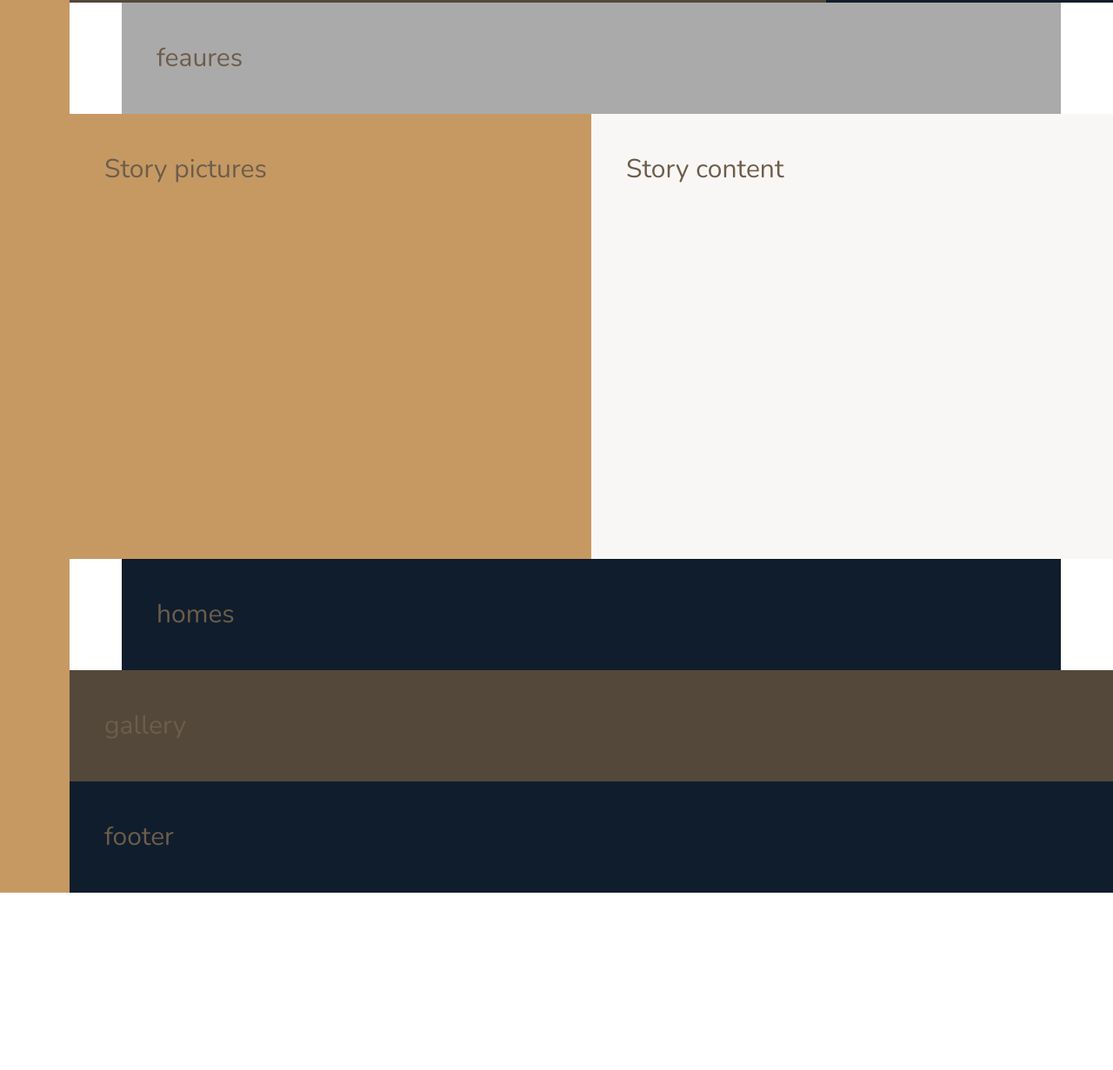
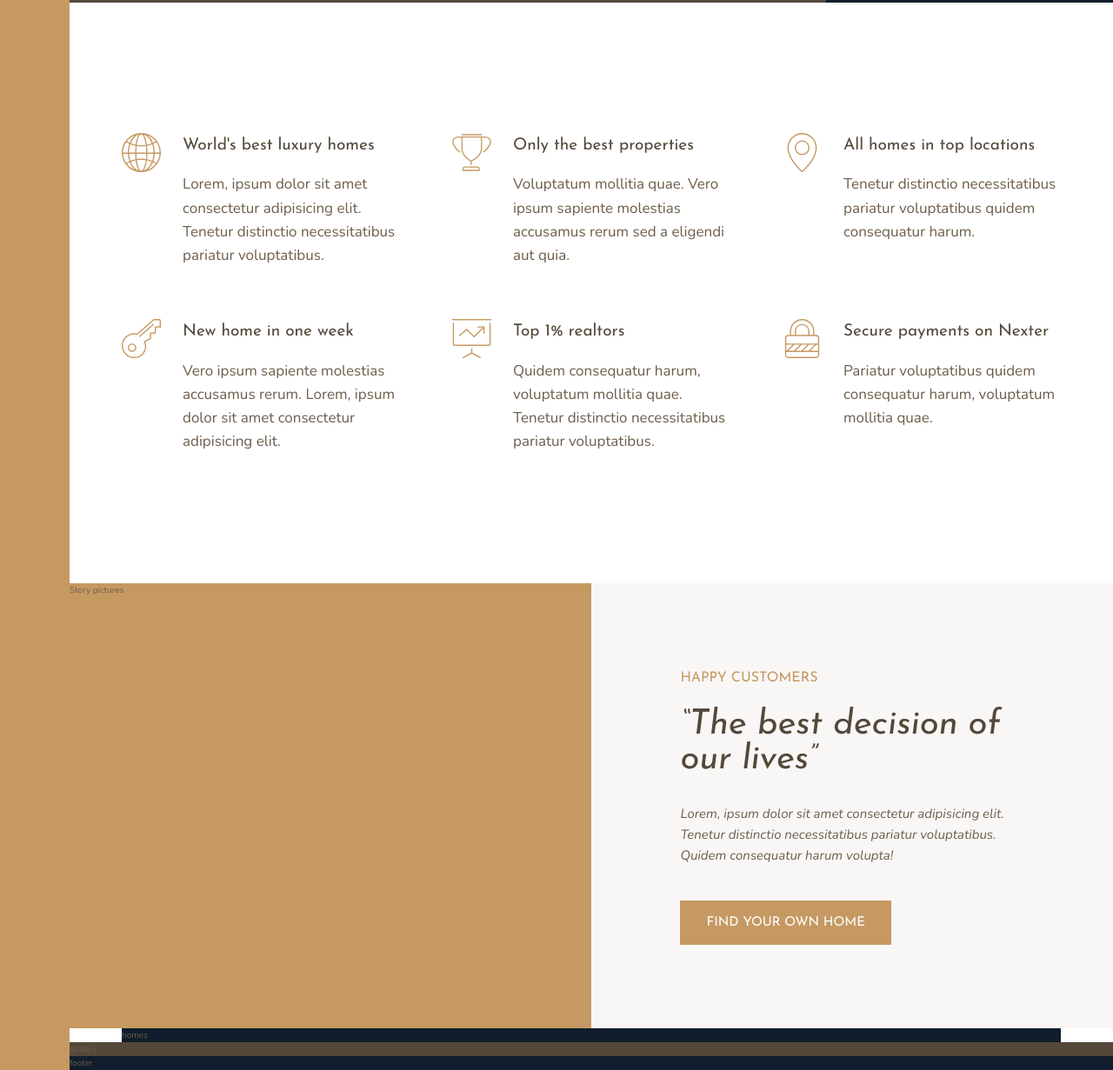
Before and after one commit to samkeel/Nexter, a website: page index.html in a window 1280 px wide. Shown: the part 637-1868 px from the top of the page at 87% size. Before the commit the page ends 1664 px from the top, so only its background shows below. Drawn offline with nearby package versions, Linux system fonts and the light colour scheme.

Commit message:
features and story section added

```diff
--- a/index.html
+++ b/index.html
@@ -25,7 +25,64 @@
     </div>
 
     <section class="features">
-        feaures
+        <div class="feature">
+            <svg class="feature__icon">
+                <use xlink:href="img/sprite.svg#icon-global"></use>
+            </svg>
+            <h4 class="heading-4 heading-4--dark">World's best luxury homes</h4>
+            <p class="feature__text">
+                Lorem, ipsum dolor sit amet consectetur adipisicing elit. Tenetur distinctio necessitatibus pariatur
+                voluptatibus.
+            </p>
+        </div>
+        <div class="feature">
+            <svg class="feature__icon">
+                <use xlink:href="img/sprite.svg#icon-trophy"></use>
+            </svg>
+            <h4 class="heading-4 heading-4--dark">Only the best properties</h4>
+            <p class="feature__text">
+                Voluptatum mollitia quae. Vero ipsum sapiente molestias accusamus rerum sed a eligendi aut quia.
+
+            </p>
+        </div>
+        <div class="feature">
+            <svg class="feature__icon">
+                <use xlink:href="img/sprite.svg#icon-map-pin"></use>
+            </svg>
+            <h4 class="heading-4 heading-4--dark">All homes in top locations</h4>
+            <p class="feature__text">
+                Tenetur distinctio necessitatibus pariatur voluptatibus quidem consequatur harum.
+            </p>
+        </div>
+        <div class="feature">
+            <svg class="feature__icon">
+                <use xlink:href="img/sprite.svg#icon-key"></use>
+            </svg>
+            <h4 class="heading-4 heading-4--dark">New home in one week</h4>
+            <p class="feature__text">
+                Vero ipsum sapiente molestias accusamus rerum. Lorem, ipsum dolor sit amet consectetur adipisicing elit.
+            </p>
+        </div>
+        <div class="feature">
+            <svg class="feature__icon">
+                <use xlink:href="img/sprite.svg#icon-presentation"></use>
+            </svg>
+            <h4 class="heading-4 heading-4--dark">Top 1% realtors</h4>
+            <p class="feature__text">
+                Quidem consequatur harum, voluptatum mollitia quae. Tenetur distinctio necessitatibus pariatur
+                voluptatibus.
+            </p>
+        </div>
+        <div class="feature">
+            <svg class="feature__icon">
+                <use xlink:href="img/sprite.svg#icon-lock"></use>
+            </svg>
+            <h4 class="heading-4 heading-4--dark">Secure payments on Nexter</h4>
+            <p class="feature__text">
+                Pariatur voluptatibus quidem consequatur harum, voluptatum mollitia quae.
+            </p>
+        </div>
+
     </section>
 
     <div class="story__pictures">
@@ -33,7 +90,13 @@
     </div>
 
     <div class="story__content">
-        Story content
+        <h3 class="heading-3 mb-sm">Happy Customers</h3>
+        <h2 class="heading-2 heading-2--dark mb-md">&ldquo;The best decision of our lives&rdquo;</h2>
+        <p class="story__text">
+            Lorem, ipsum dolor sit amet consectetur adipisicing elit. Tenetur distinctio necessitatibus pariatur
+            voluptatibus. Quidem consequatur harum volupta!
+        </p>
+        <button class="btn">Find your own home</button>
     </div>
 
     <section class="homes">
--- a/sass/_base.scss
+++ b/sass/_base.scss
@@ -42,8 +42,4 @@ body {
                             repeat(8, [col-start] minmax(min-content, 14rem) [col-end]) [center-end]
                             minmax(6rem, 1fr) [full-end];
 
-    & > * {
-        padding: 40px;
-        font-size: 3rem;
-    }
 }
--- a/sass/_features.scss
+++ b/sass/_features.scss
@@ -1,4 +1,30 @@
 .features {
-    background-color:  $color-grey-light-2;
     grid-column: center-start / center-end;
+
+    margin: 15rem 0;
+
+    display: grid;
+    // grid-template-columns: repeat(3, 1fr);
+    grid-template-columns: repeat(auto-fit, minmax(25rem, 1fr));
+    grid-gap: 6rem;
+    align-items: start;
 }
+
+.feature {
+
+    display: grid;
+    grid-template-columns: min-content 1fr;
+    grid-row-gap: 1.5rem;
+    grid-column-gap: 2.5rem;
+
+    &__icon {
+        fill: $color-primary;
+        width: 4.5rem;
+        height: 4.5rem;
+        grid-row: 1 / span 2;
+    }
+
+    &__text {
+        font-size: 1.7rem;
+    }
+}
--- a/sass/_story.scss
+++ b/sass/_story.scss
@@ -8,5 +8,24 @@
         background-color: $color-grey-light-1;
         grid-column: col-start 5 / full-end;
 
+        padding: 6rem 8vw;
+
+        // flexbox
+        /*
+        display: flex;
+        flex-direction: column;
+        align-items: flex-start;
+        */
+
+        //grid
+        display: grid;
+        align-content: center;
+        justify-items: start;
+    }
+
+    &__text {
+        font-size: 1.5rem;
+        font-style: italic;
+        margin-bottom: 4rem;
     }
 }
--- a/sass/_typography.scss
+++ b/sass/_typography.scss
@@ -0,0 +1,52 @@
+%heading {
+    font-family: $font-display;
+    font-weight: 400;
+}
+
+.heading-1 {
+    @extend %heading;
+}
+.heading-2 {
+    @extend %heading;
+    font-size: 4rem;
+    font-style: italic;
+    line-height: 1;
+
+    &--light { color: $color-grey-light-1; }
+    &--dark { color: $color-grey-dark-1; }
+}
+.heading-3 {
+    @extend %heading;
+    font-size: 1.6rem;
+    color: $color-primary;
+    text-transform: uppercase;
+}
+.heading-4 {
+    @extend %heading;
+    font-size: 1.9rem;
+
+    &--light { color: $color-grey-light-1; }
+    &--dark { color: $color-grey-dark-1; }
+}
+
+.btn {
+    background-color: $color-primary;
+    color: #fff;
+    border: none;
+    border-radius: 0;
+    font-family: $font-display;
+    font-size: 1.5rem;
+    text-transform: uppercase;
+    padding: 1.8rem 3rem;
+    cursor: pointer;
+    transition: all .2s;
+
+    &:hover {
+        background-color: $color-primary-dark;
+    }
+}
+
+.mb-sm { margin-bottom: 2rem;}
+.mb-md { margin-bottom: 3rem;}
+.mb-lg { margin-bottom: 4rem;}
+.mb-hg { margin-bottom: 8rem;}
```
Also changed, not shown: css/style.css.
